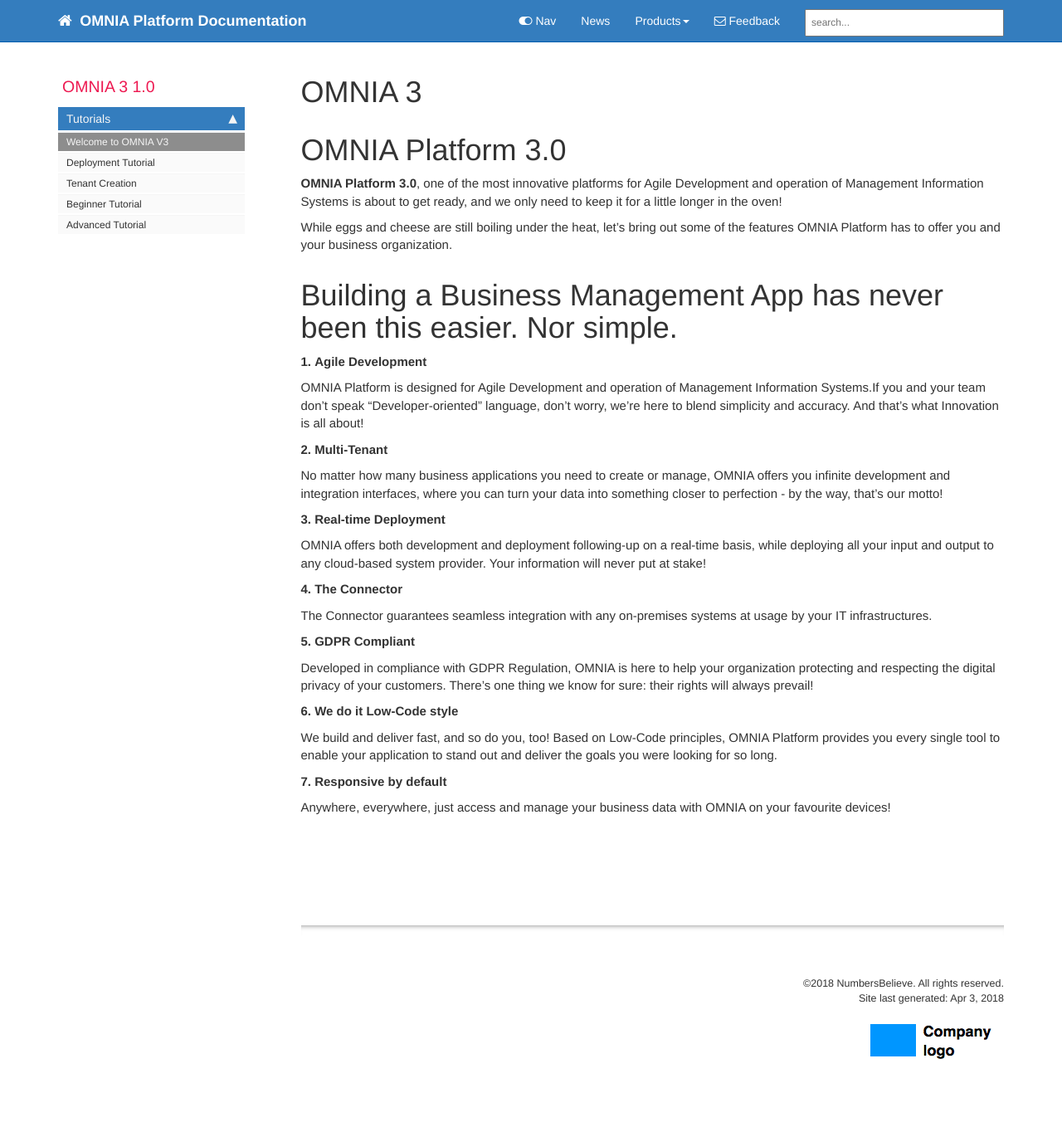
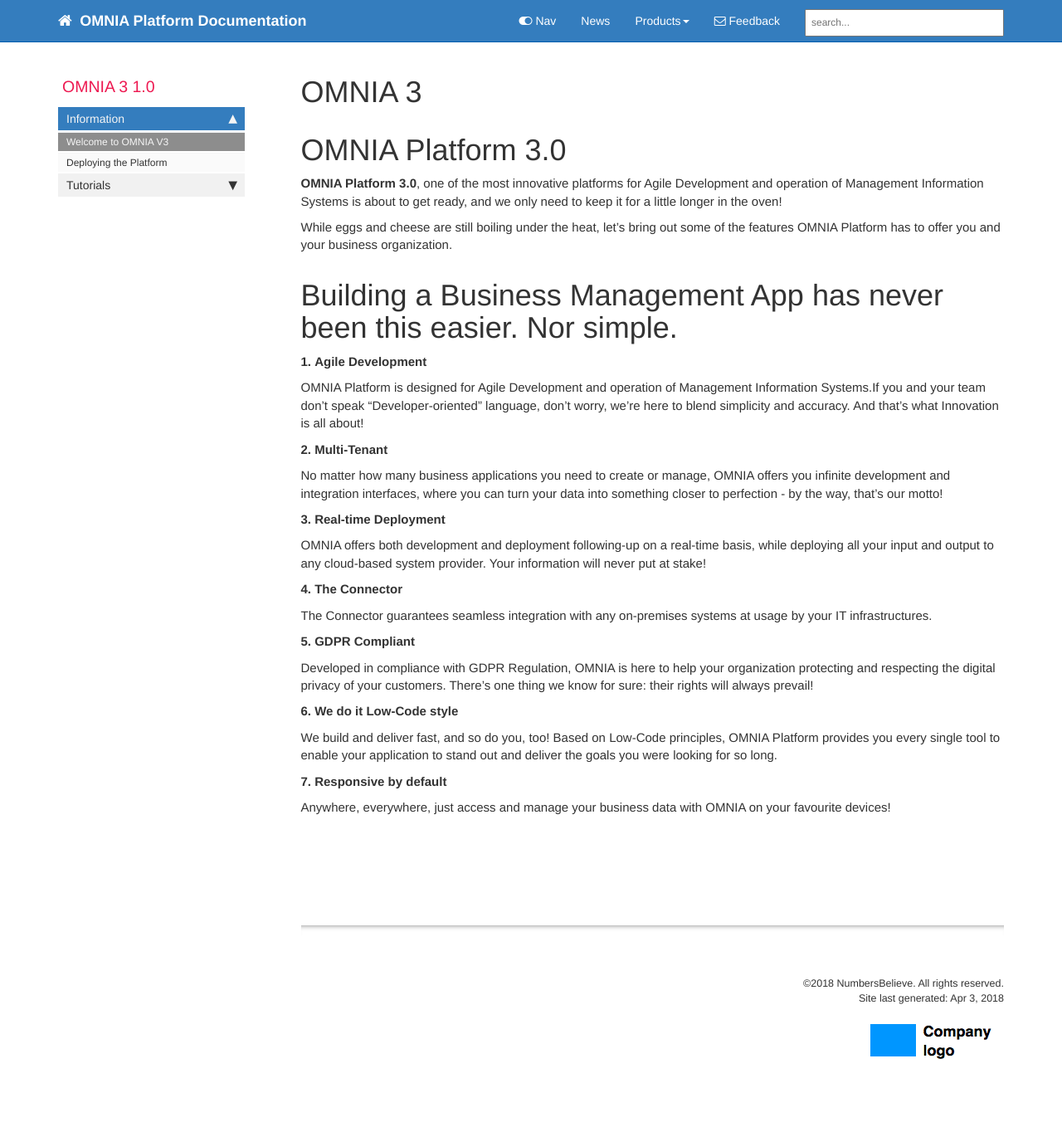
Before and after one commit to daniel8lopes/omnia3, a Jekyll site: the page built from docs/pages/omnia3/omnia3_welcometoomnia.html, in a window 1280 px wide. Shown: the whole page at 83% size. Built offline with Jekyll 4.4.1, drawn with Linux system fonts in a browser that asks for light colours; nearby versions of some CDN libraries; comment, search, counter and statistics services are not loaded.

Commit message:
Update omnia3_sidebar.yml

```diff
--- a/docs/_data/sidebars/omnia3_sidebar.yml
+++ b/docs/_data/sidebars/omnia3_sidebar.yml
@@ -20,17 +20,20 @@ entries:
       output: pdf
       type: frontmatter
 
-  - title: Tutorials
+  - title: Information
     output: web, pdf
     folderitems:
     - title: Welcome to OMNIA V3
       url: /omnia3_welcometoomnia.html
       output: web
 
-    - title: Deployment Tutorial
+    - title: Deploying the Platform
       url: /omnia3_deploymenttutorial.html
       output: web
 
+  - title: Tutorials
+    output: web, pdf
+    folderitems:
     - title: Tenant Creation
       url: /omnia3_tenantcreation.html
       output: web, pdf
```
